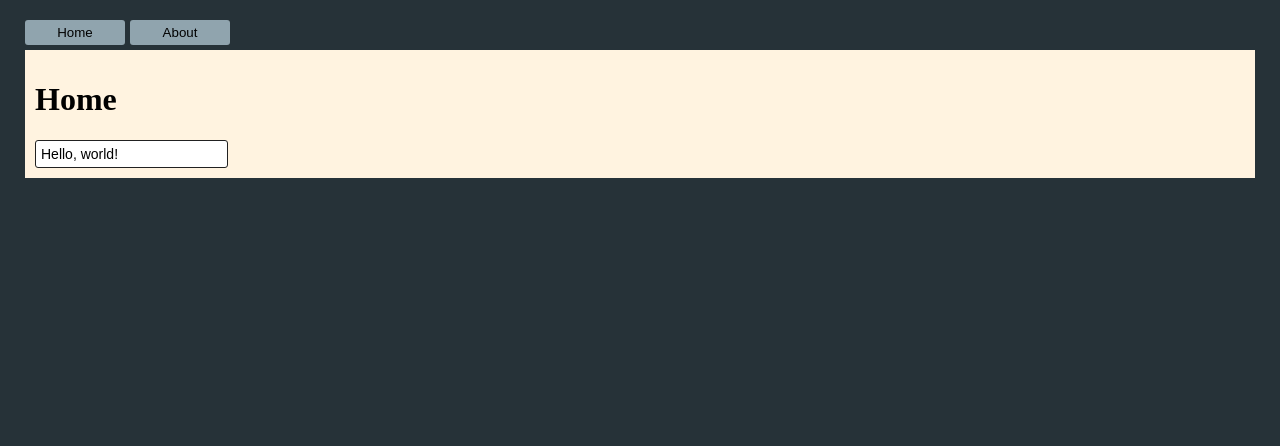
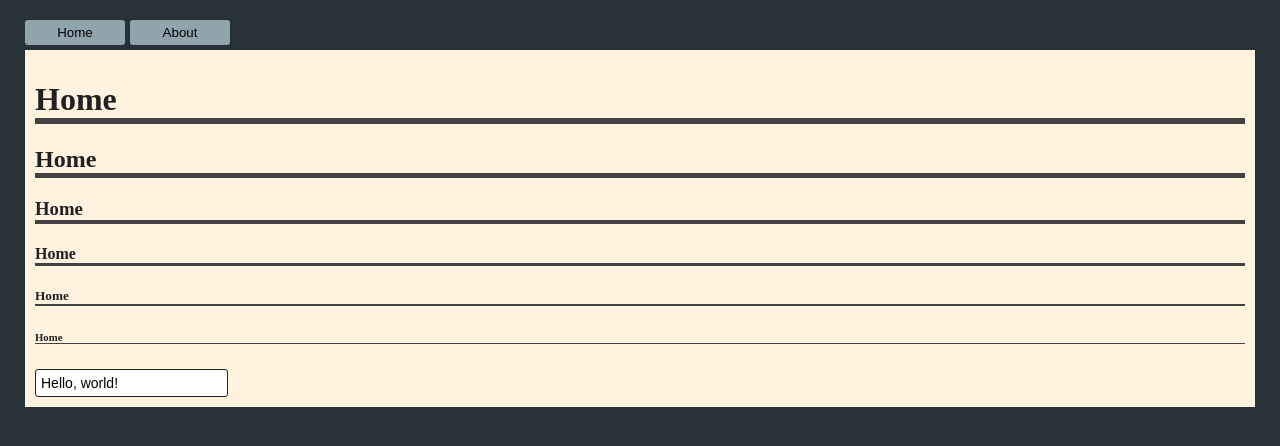
Before and after one commit to fireflower0/vue-practice, a Vue app: page / in a window 1280 px wide. Shown: the top 446 px of the page. Built offline with nearby package versions, Linux system fonts and the light colour scheme.

Commit message:
Add a HeadLine

```diff
--- /dev/null
+++ b/src/atoms/HeadLine.vue
@@ -0,0 +1,48 @@
+<template>
+  <h1 class='headline h1' v-if='h1'>{{ text }}</h1>
+  <h2 class='headline h2' v-else-if='h2'>{{ text }}</h2>
+  <h3 class='headline h3' v-else-if='h3'>{{ text }}</h3>
+  <h4 class='headline h4' v-else-if='h4'>{{ text }}</h4>
+  <h5 class='headline h5' v-else-if='h5'>{{ text }}</h5>
+  <h6 class='headline h6' v-else-if='h6'>{{ text }}</h6>
+</template>
+
+<script>
+export default {
+  name: 'HeadLine',
+  props: {
+    h1: Boolean,
+    h2: Boolean,
+    h3: Boolean,
+    h4: Boolean,
+    h5: Boolean,
+    h6: Boolean,
+    text: String
+  }
+}
+</script>
+
+<style scoped>
+.headline {
+  color: #212121;
+  border-bottom: solid #424242;
+}
+.h1 {
+  border-bottom-width: 6px;
+}
+.h2 {
+  border-bottom-width: 5px;
+}
+.h3 {
+  border-bottom-width: 4px;
+}
+.h4 {
+  border-bottom-width: 3px;
+}
+.h5 {
+  border-bottom-width: 2px;
+}
+.h6 {
+  border-bottom-width: 1px;
+}
+</style>
--- a/src/pages/Home.vue
+++ b/src/pages/Home.vue
@@ -1,15 +1,22 @@
 <template>
   <div id='home'>
-    <h1>Home</h1>
+    <HeadLine h1 text='Home' />
+    <HeadLine h2 text='Home' />
+    <HeadLine h3 text='Home' />
+    <HeadLine h4 text='Home' />
+    <HeadLine h5 text='Home' />
+    <HeadLine h6 text='Home' />
     <TextBox value='Hello, world!' />
   </div>
 </template>
 
 <script>
+import HeadLine from '../atoms/HeadLine.vue'
 import TextBox from '../atoms/TextBox.vue'
 
 export default {
   components: {
+    HeadLine,
     TextBox
   }
 }
```
